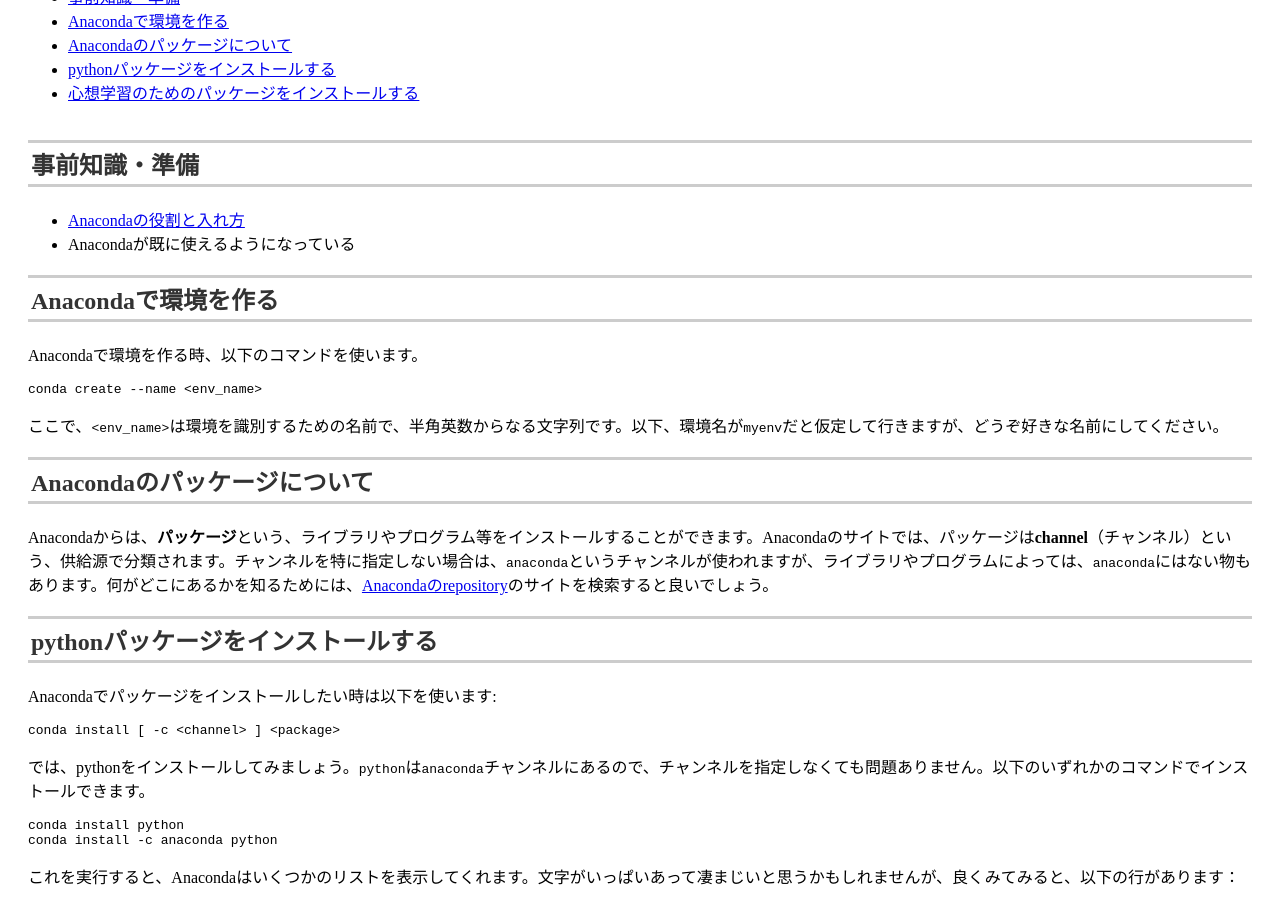
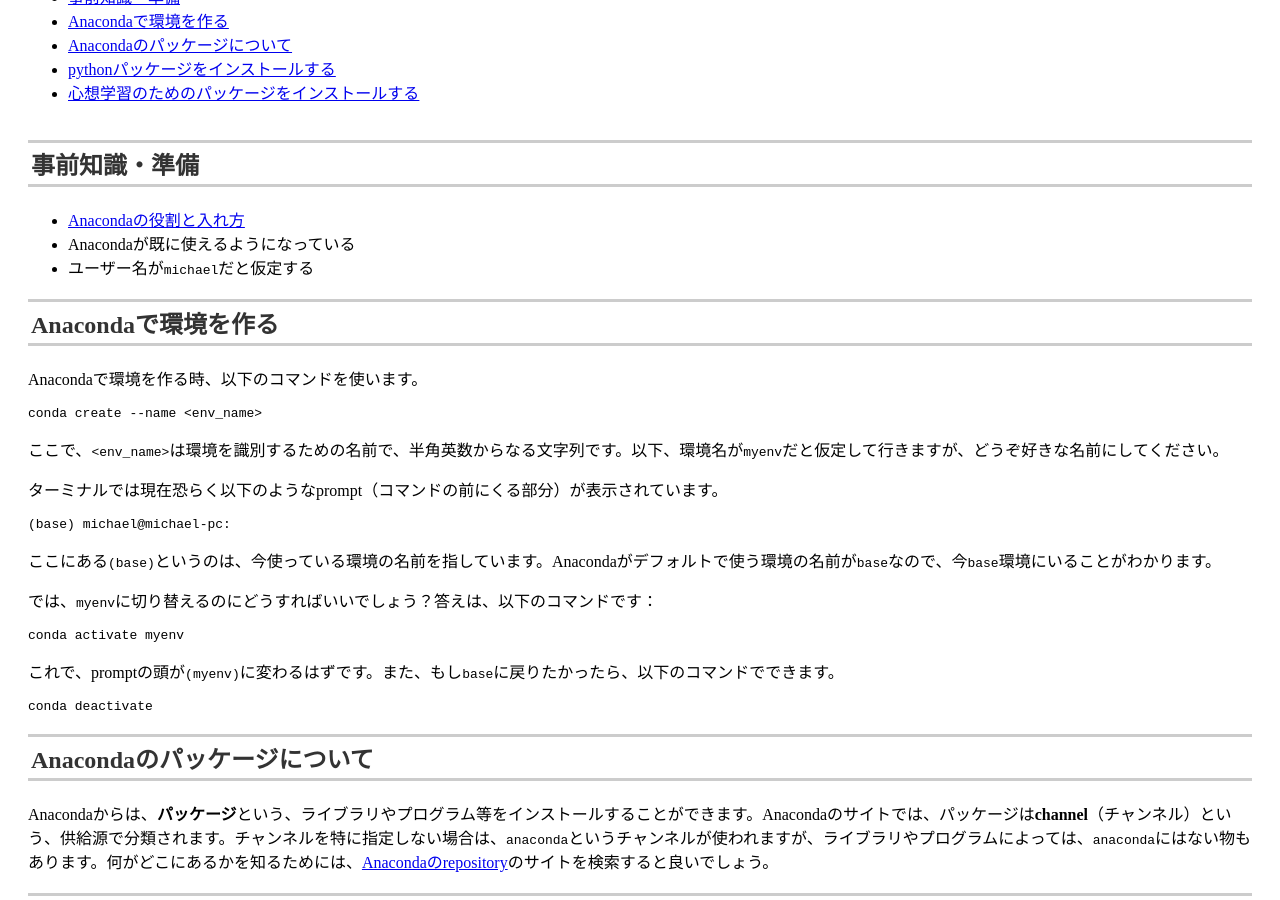
Before and after one commit to Stealthmate/saidai-deep-learning, a Jekyll site: the page built from _python/anaconda_env.md, in a window 1280 px wide and 900 px high, scrolled down 247 px. Built offline with Jekyll 4.4.1, drawn with Linux system fonts in a browser that asks for light colours; the table of contents is made by our own code.

Commit message:
Add anaconda env switch command tutorial

````diff
--- a/_python/anaconda_env.md
+++ b/_python/anaconda_env.md
@@ -9,6 +9,7 @@
 {% assign lnk = site.python | where: "url", "/python/anaconda.html" | first %}
 - [{{ lnk.title }}]({{ lnk.url | relative_url }})
 - Anacondaが既に使えるようになっている
+- ユーザー名が`michael`だと仮定する
 
 # Anacondaで環境を作る
 
@@ -19,6 +20,26 @@
 ```
 
 ここで、`<env_name>`は環境を識別するための名前で、半角英数からなる文字列です。以下、環境名が`myenv`だと仮定して行きますが、どうぞ好きな名前にしてください。
+
+ターミナルでは現在恐らく以下のようなprompt（コマンドの前にくる部分）が表示されています。
+
+```bash
+(base) michael@michael-pc:
+```
+
+ここにある`(base)`というのは、今使っている環境の名前を指しています。Anacondaがデフォルトで使う環境の名前が`base`なので、今`base`環境にいることがわかります。
+
+では、`myenv`に切り替えるのにどうすればいいでしょう？答えは、以下のコマンドです：
+
+```bash
+conda activate myenv
+```
+
+これで、promptの頭が`(myenv)`に変わるはずです。また、もし`base`に戻りたかったら、以下のコマンドでできます。
+
+```bash
+conda deactivate
+```
 
 # Anacondaのパッケージについて
 
--- a/docs/feed.xml
+++ b/docs/feed.xml
@@ -1 +1 @@
-<?xml version="1.0" encoding="utf-8"?><feed xmlns="http://www.w3.org/2005/Atom" ><generator uri="https://jekyllrb.com/" version="3.8.5">Jekyll</generator><link href="stealthmate.github.io/saidai-deep-learning/feed.xml" rel="self" type="application/atom+xml" /><link href="stealthmate.github.io/saidai-deep-learning/" rel="alternate" type="text/html" /><updated>2019-10-30T12:26:52+09:00</updated><id>stealthmate.github.io/saidai-deep-learning/feed.xml</id></feed>
+<?xml version="1.0" encoding="utf-8"?><feed xmlns="http://www.w3.org/2005/Atom" ><generator uri="https://jekyllrb.com/" version="3.8.5">Jekyll</generator><link href="stealthmate.github.io/saidai-deep-learning/feed.xml" rel="self" type="application/atom+xml" /><link href="stealthmate.github.io/saidai-deep-learning/" rel="alternate" type="text/html" /><updated>2019-10-30T12:37:30+09:00</updated><id>stealthmate.github.io/saidai-deep-learning/feed.xml</id></feed>
````
Also changed, not shown: docs/python/anaconda_env.html (+18 -0 lines).
